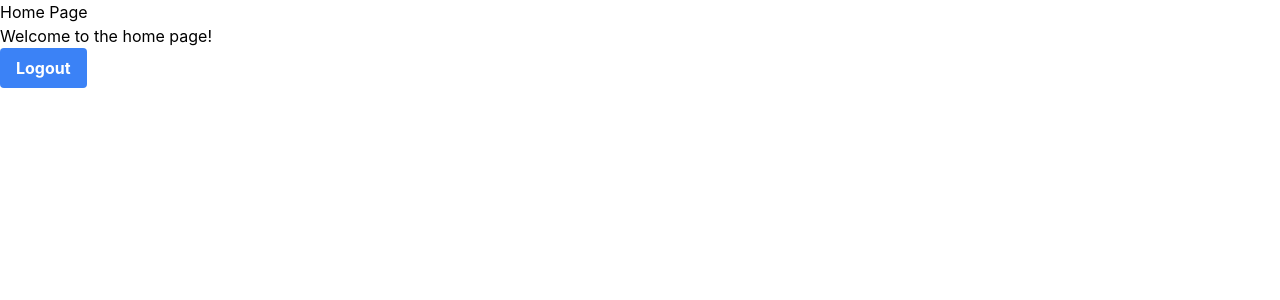
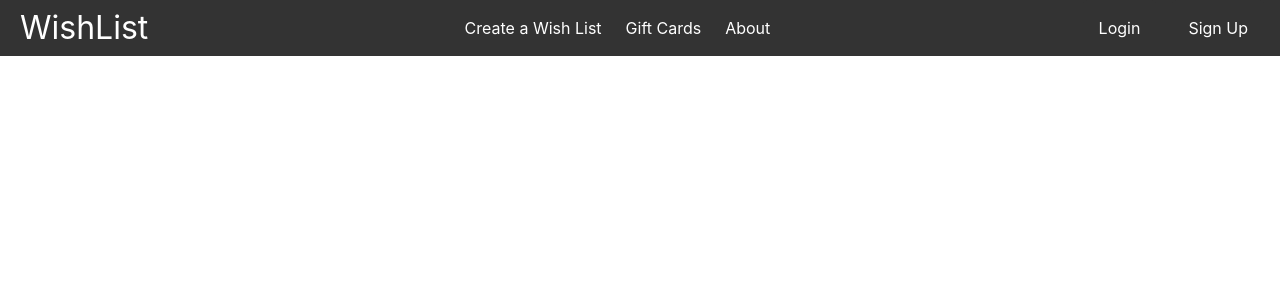
Before and after one commit to CST438-P2-Group17/CST438-P2-G17-FrontEnd, a React (Create React App) app in the folder Project_2/: page /home in a window 1280 px wide. Shown: the top 300 px of the page. Built offline with nearby package versions, Linux system fonts and the light colour scheme.

Commit message:
Created working navbar
-all links send to correct pages
-needs polish

```diff
--- a/Project_2/package.json
+++ b/Project_2/package.json
@@ -7,6 +7,7 @@
     "@testing-library/jest-dom": "^5.17.0",
     "@testing-library/react": "^13.4.0",
     "@testing-library/user-event": "^13.5.0",
+    "expo": "^51.0.35",
     "jwt-decode": "^4.0.0",
     "react": "^18.3.1",
     "react-dom": "^18.3.1",
--- a/Project_2/src/App.js
+++ b/Project_2/src/App.js
@@ -1,5 +1,13 @@
 // import logo from './logo.svg';
-import './App.css';
+
+import { Route } from "react-router-dom";
+import Navbar from "./components/Navbar";
+import React from "react";
+import { BrowserRouter as Router, Routes } from "react-router-dom";
+import Home from "./components/home";
+import Login from "./components/login";
+
+/*import './App.css';
 import Login from "./components/login.js"
 import Home from "./components/home.js"
 import React, { useState } from 'react';
@@ -17,3 +25,20 @@ function App() {
 }
 
 export default App;
+*/
+function App(){
+  return (
+    <div>
+      <Navbar />
+        <Routes>
+          <Route path="/" element={<Home />} />
+          <Route path="/login" element={<Login />} />
+          <Route path="/createalist" element={<div>Create a List Page</div>} />
+          <Route path="/giftcards" element={<div>Gift Cards Page</div>} />
+          <Route path="/about" element={<div>About Page</div>} />
+
+        </Routes>
+    </div>
+  );
+}
+export default App
--- /dev/null
+++ b/Project_2/src/components/Navbar.js
@@ -0,0 +1,19 @@
+import { Link } from 'react-router-dom';
+
+
+
+export default function Navbar(){
+    return <nav className="nav">
+        <a href="/" className="wishListName">WishList</a>
+        <ul>
+            <li><a href="/createalist">Create a Wish List</a></li>
+            <li><a href="/giftcards">Gift Cards</a></li>
+            <li><a href="/about">About</a></li>
+        </ul>
+        <div className='auth-btns'>
+            <Link to="/login" className='loginBtn'>Login</Link>
+            <Link to="/signup" className='signupBtn'>Sign Up</Link>
+
+        </div>
+    </nav>
+}
--- /dev/null
+++ b/Project_2/src/navbar.css
@@ -0,0 +1,69 @@
+*{
+    box-sizing: border-box;
+}
+body{
+    margin:0;
+}
+
+.nav{
+    background-color: #333;
+    color: white;
+    display:flex;
+    justify-content: space-between;
+    align-items: stretch;
+    gap: 2rem;
+    padding: 0 1rem;
+}
+
+.wishListName{
+    font-size: 2rem;
+}
+
+.nav ul{
+    padding:0;
+    margin:0;
+    list-style: none;
+    display: flex;
+    gap: 1rem;
+}
+
+.nav a{
+    color: inherit;
+    text-decoration: none;
+    height: 100%;
+    display: flex;
+    align-items: center;
+    padding: .25rem;
+
+}
+
+nav li.active{
+    background-color: #555;
+}
+
+.nav li:hover{
+    background-color: #777;
+}
+
+.auth-btns {
+    display: flex;
+    gap: 1rem; /* Adjusts the space between the buttons */
+}
+
+.auth-btns .loginBtn,
+.auth-btns .signupBtn {
+    background-color: #333;
+    color: white;
+    padding: 0.5rem 1rem;
+    border: none;
+    text-decoration: none;
+    border-radius: 0.25rem;
+    display: flex;
+    align-items: center;
+    justify-content: center;
+}
+
+.auth-btns .loginBtn:hover,
+.auth-btns .signupBtn:hover {
+    background-color: #555; /* Adds hover effect */
+}
```
Also changed, not shown: Project_2/src/index.js (+5 -3 lines), Project_2/src/components/signup.js (added), Project_2/src/pages/about.js (added), Project_2/src/pages/createalist.js (added), Project_2/src/pages/giftcards.js (added), 1 other file (tests, documents, lock files or other folders).
